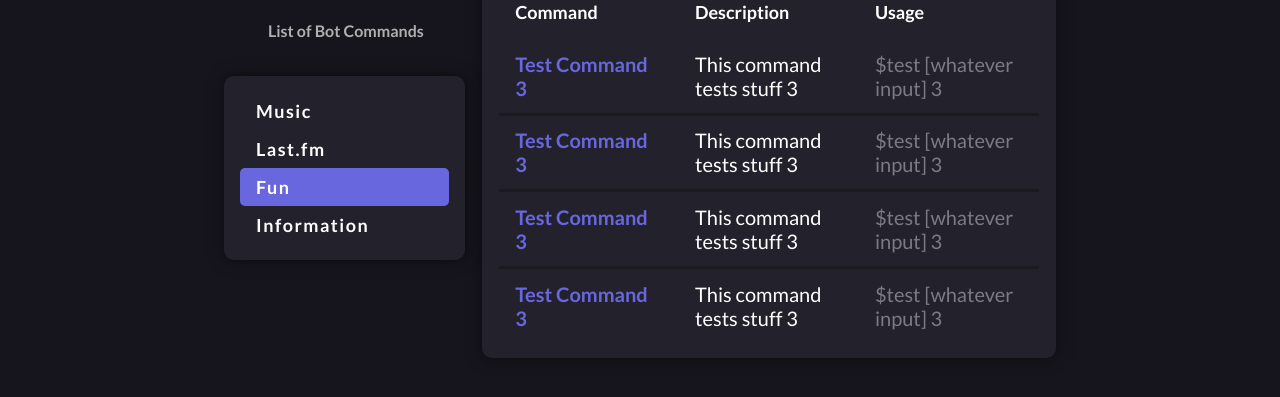
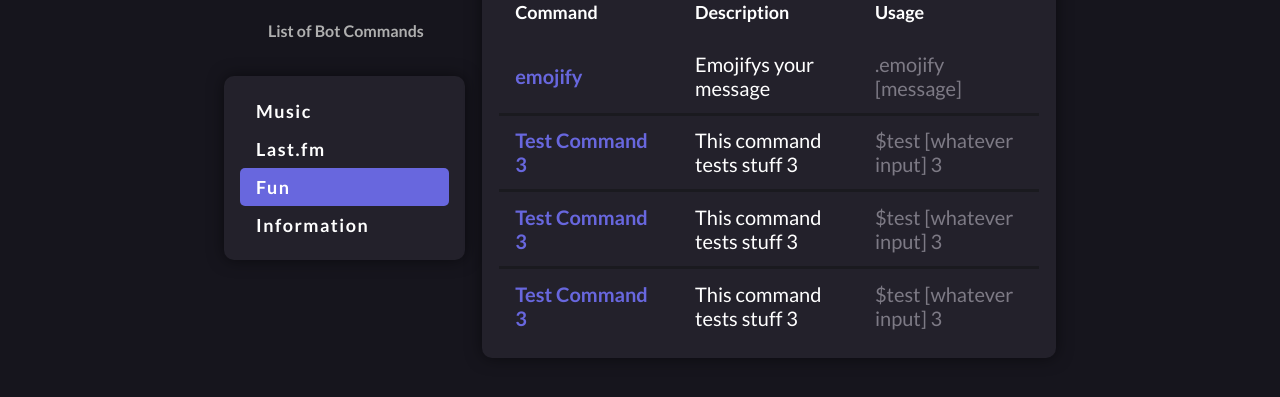
Before and after one commit to y9su/y9su.github.io, a plain HTML site: page index.html in a window 1280 px wide. Both pictures are taken after a click on the item "Fun". Shown: the part 229-626 px from the top of the page. Drawn offline with Linux system fonts and the light colour scheme.

Commit message:
Update index.html

```diff
--- a/index.html
+++ b/index.html
@@ -101,9 +101,9 @@
                     <th>Usage</th>
                 </tr>
                 <tr>
-                    <td>Test Command 3</td>
-                    <td>This command tests stuff 3</td>
-                    <td>$test [whatever input] 3</td>
+                    <td>emojify</td>
+                    <td>Emojifys your message</td>
+                    <td>.emojify [message]</td>
                 </tr>
                 <tr>
                     <td>Test Command 3</td>
```
